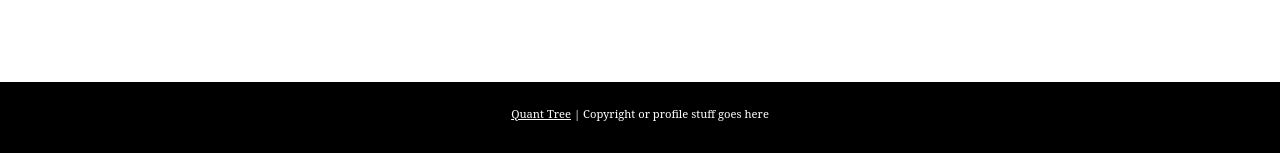
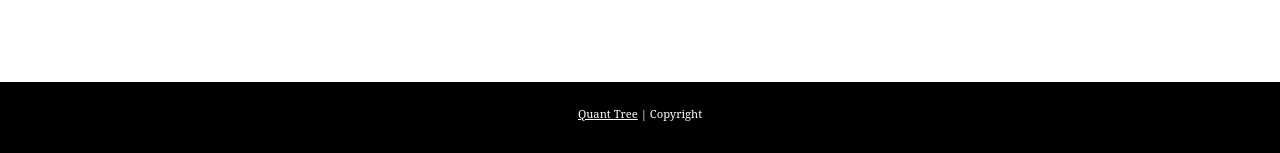
Before and after one commit to quantrinee/quantrinee.github.io, a Jekyll site: the page built from _posts/2013-02-08-firstpost.md, in a window 1280 px wide. Shown: the part 744-897 px from the top of the page. Built offline with Jekyll 4.4.1, drawn with Linux system fonts in a browser that asks for light colours; some web fonts are replaced.

Commit message:
Update default.html

```diff
--- a/_layouts/default.html
+++ b/_layouts/default.html
@@ -36,7 +36,7 @@
 
 	<footer>
 		<div class="container">
-			<a href="http://richbray.me/frap/">Quant Tree</a> | Copyright or profile stuff goes here
+			<a href="http://quantrinee.github.io">Quant Tree</a> | Copyright
 		</div>
 	</footer>
 
```
Also changed, not shown: other parts of _layouts/default.html (+1 -1 lines).
